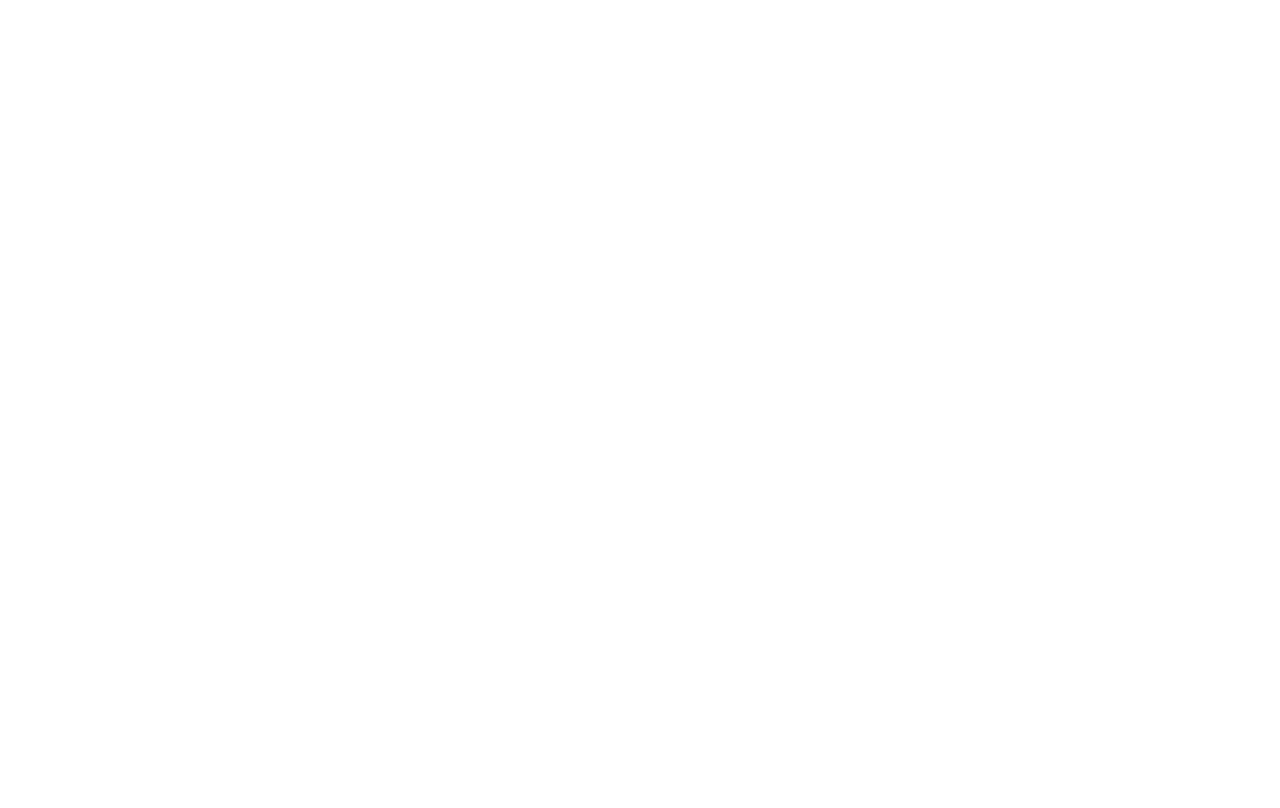
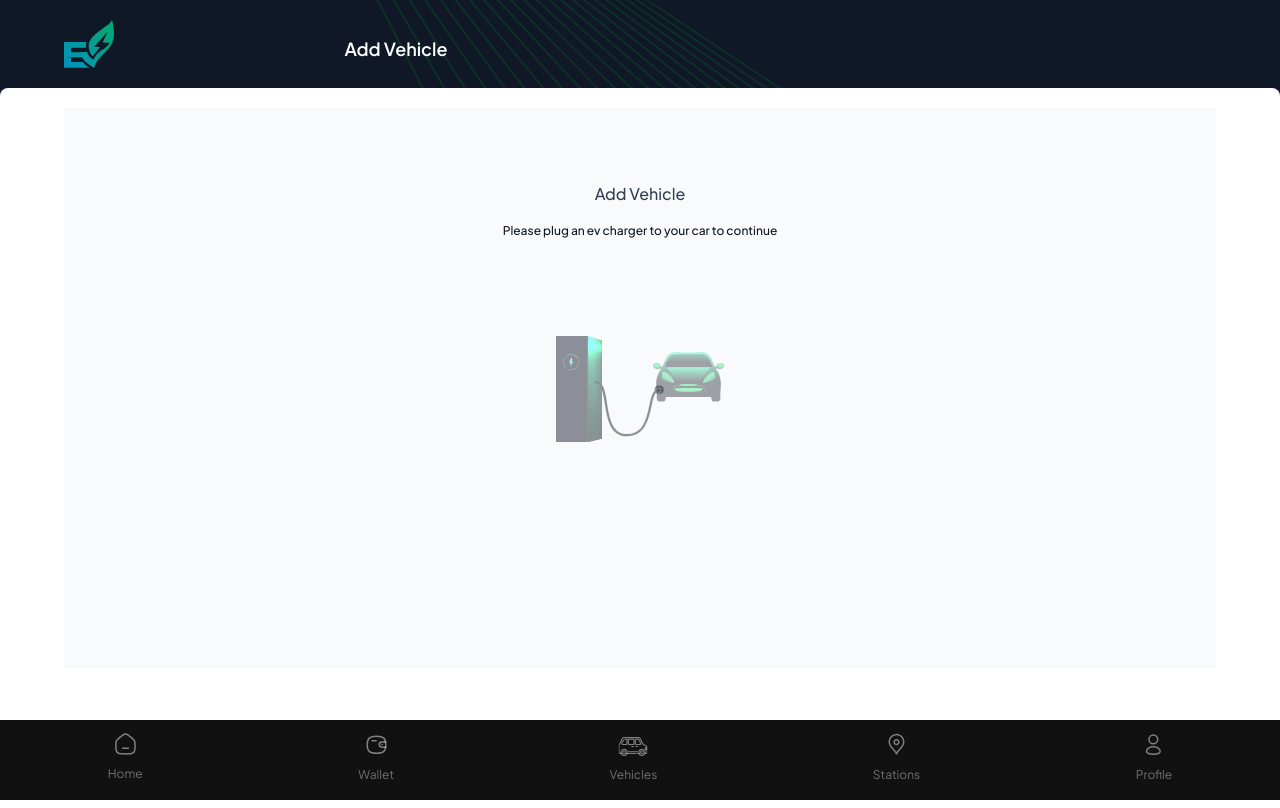
Before and after one commit to Thophylarh/ev-charger, a React (Create React App) app: page /addVehicle in a window 1280 px wide. Before the commit this address had no page. Built offline with nearby package versions, Linux system fonts and the light colour scheme; sample sign-in values are in the browser's storage.

Commit message:
add new vehicle page

```diff
--- a/src/App.js
+++ b/src/App.js
@@ -46,6 +46,7 @@
 import MyVehicles from "./pages/Customer/myVehicles/myVehicles";
 import Profile from "./pages/Customer/CustomerProfile";
 import AWallet from "./pages/Customer/Awallet/Awallet";
+import AddVehicle from "./pages/Customer/AddVehicle/index";
 
 function App() {
 
@@ -196,6 +197,17 @@
 
           <Route element={<ProtectedCustomerRoutes />}>
           <Route
+            path="/addVehicle"
+            element={
+              <CustomerLayout title="Add Vehicle">
+                <AddVehicle/>
+              </CustomerLayout>
+            }
+          ></Route>
+          </Route>
+
+          <Route element={<ProtectedCustomerRoutes />}>
+          <Route
             path="/AWallet"
             element={
               <CustomerLayout title="My Wallet">
--- a/src/components/CustomerComponent/vehicleComponent/vehicleComponent.jsx
+++ b/src/components/CustomerComponent/vehicleComponent/vehicleComponent.jsx
@@ -2,12 +2,22 @@
 import ActiveCar from "../../../assets/svg/activeCar.svg";
 import TransactionCard from "../../../components/CustomerComponent/TransactionCard";
 import axios from "../../../lib/axiosInterceptor";
-import { useSearchParams } from "react-router-dom";
+import { useSearchParams, useNavigate  } from "react-router-dom";
+import addPlus from "../../../assets/svg/addPlus.svg"
 
 import Loader from "../../../components/Loader";
 
 const VehicleComponent = ({ vehicleDetails, Vtransactions, isLoading }) => {
   const [searchParams] = useSearchParams();
+
+  const navigate = useNavigate();
+
+  const addVehicle = () =>{
+    navigate({
+        pathname: '/addVehicle'
+      });
+
+  }
 
   return (
     <>
@@ -16,6 +26,11 @@
       {!isLoading && (
         <section className="w-[90%] mx-auto pt-[28px]">
           {/* <VehicleCard vehicle={vehicleDetails}/> */}
+          <div className="flex justify-end w-100% mb-[1rem]">
+          <div className="flex justify-between text-center" onClick={addVehicle}>
+              <img src={addPlus} alt="add vehicle"></img> <p className="text-[#15833C] ml-[0.5rem]">Add Vehicle</p>
+            </div>
+            </div>
 
           <section className=" mb-[20px] ">
             <div className="p-[1px] border-2 border-[#6DDCFF]  rounded-lg">
--- a/src/components/CustomerComponent/vehicleComponent/vehicleList.jsx
+++ b/src/components/CustomerComponent/vehicleComponent/vehicleList.jsx
@@ -1,21 +1,35 @@
 import React, { useState, useEffect } from "react";
 import InactiveCar from "../../../assets/svg/inactiveCar.svg";
 import VehicleCard from "../../../components/CustomerComponent/vehicleCard";
+import addPlus from "../../../assets/svg/addPlus.svg"
 import axios from "../../../lib/axiosInterceptor";
-import { NavLink, useSearchParams } from "react-router-dom";
+import { NavLink, useSearchParams, useNavigate } from "react-router-dom";
 import Loader from "../../../components/Loader";
 
 export default function VehicleList({cDetails, Vehicles, isLoading}) {
+  const navigate = useNavigate();
+
     let style2 = {
         backgroundImage: `url(${InactiveCar})`,
         backgroundPosition: "120% bottom",
       };
+
+      const addVehicle = () =>{
+        navigate({
+            pathname: '/addVehicle'
+          });
+
+      }
+
   return (
     <>
       {isLoading && <Loader />}
 
       {!isLoading && (
         <div className="w-[90%] mx-auto pt-[28px]">
+            <div onClick={addVehicle}>
+              <img src={addPlus} alt="add vehicle"></img> <p>Add Vehicle</p>
+            </div>
           <section className="grid grid-cols-12 gap-2 mb-[var(--marginBtwSection)]">
             <div
               style={style2}
--- /dev/null
+++ b/src/pages/customer/AddVehicle/index.jsx
@@ -0,0 +1,21 @@
+import chargingCar from "../../../assets/svg/chargingCar.svg"
+
+const AddVehicle = () => {
+    return ( <section className="h-[100vh]">
+        <div className="w-[90%] bg-[#F9FAFB] h-[70%] mx-auto">
+            <div className="w-[100%] mx-auto text-center pt-[4.625rem]">
+
+            <h2 className="text-[#344054] text-[16px] font-medium">Add Vehicle</h2>
+
+            <p className="text-[#101828] text-[12px] font-medium mt-[1rem] mb-[6rem]">Please plug an ev charger to your car to continue</p>
+
+            <div className="flex justify-center">
+                <img src={chargingCar} alt="charging car" className=" " />
+            </div>
+            </div>
+
+        </div>
+    </section> );
+}
+
+export default AddVehicle;
```
Also changed, not shown: src/assets/svg/addPlus.svg (added), src/assets/svg/chargingCar.svg (added).
